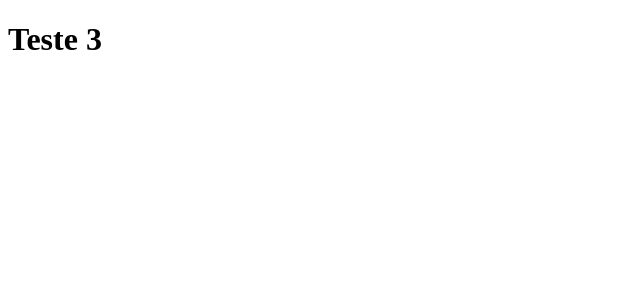
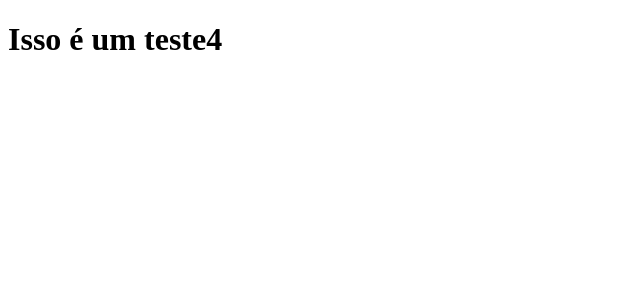
Before and after one commit to ThiagoHDMiranda/clone-tabnews, a Next.js app: page / in a window 1280 px wide. Shown: the top 300 px of the page, without its empty margins (0-640 px from the left). Built offline with nearby package versions, Linux system fonts and the light colour scheme.

Commit message:
atualiza a mensagem da pagina inicial 4

```diff
--- a/pages/index.js
+++ b/pages/index.js
@@ -1,5 +1,5 @@
 function Home(){
-    return <h1>Teste 3</h1>
+    return <h1>Isso é um teste4</h1>
 }
 
 export default Home;
```
